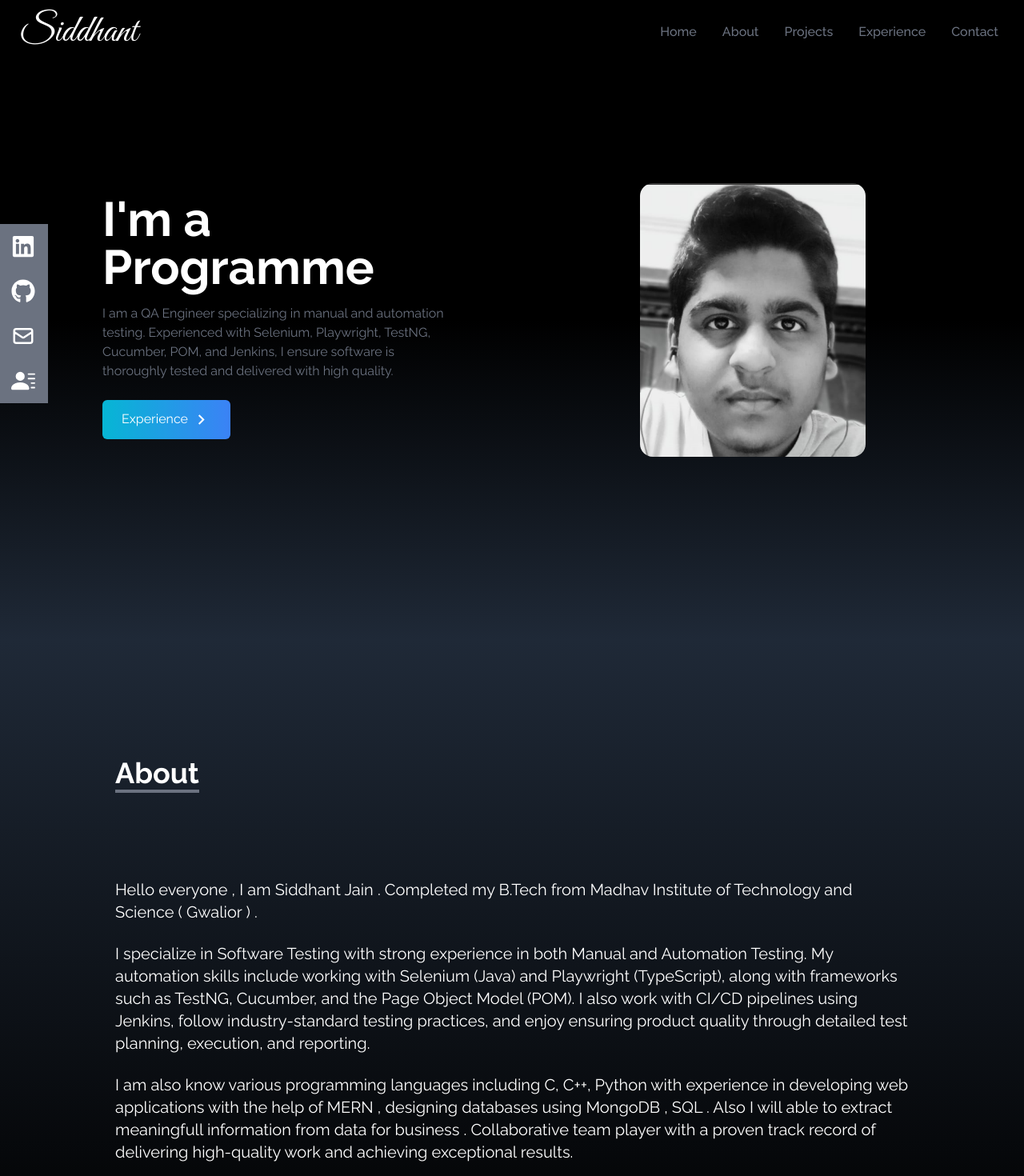
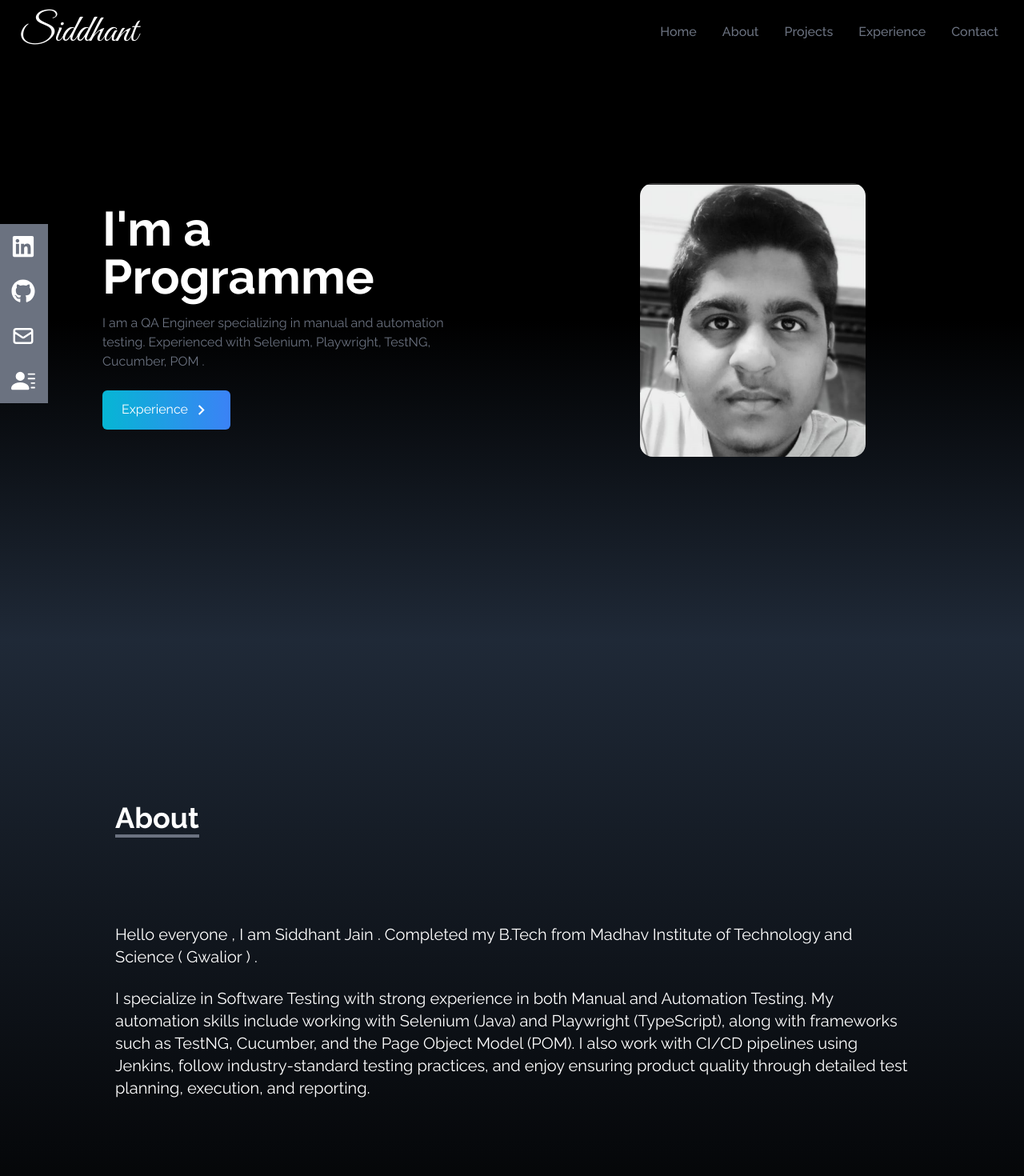
Before and after one commit to sidjain13/my_portfolio, a React (Create React App) app: page / in a window 1280 px wide. Shown: the top 1470 px of the page at 80% size. Built offline with nearby package versions, Linux system fonts and the light colour scheme.

Commit message:
testing added1

```diff
--- a/src/components/About.jsx
+++ b/src/components/About.jsx
@@ -21,12 +21,12 @@ Completed my B.Tech from Madhav Institute of Technology and Science
         </p>
         <br />
 
-        <p className='text-xl'>
+        {/* <p className='text-xl'>
         I am also know various programming languages including C, C++, Python with
 experience in developing web applications with the help of MERN , designing
 databases using MongoDB , SQL . Also I will able to extract meaningfull information
 from data for business . Collaborative team player with a proven track record of
-delivering high-quality work and achieving exceptional results.</p>
+delivering high-quality work and achieving exceptional results.</p> */}
       </div>
     </div>
   )
--- a/src/components/Home.jsx
+++ b/src/components/Home.jsx
@@ -52,7 +52,7 @@ const Home = () => {
             <h2 className='text-white font-bold text-4xl sm:text-6xl '>I'm a </h2>
             <h2 className='text-white font-bold text-4xl sm:text-6xl '>{typeEffect}</h2>
 
-                  <p className='text-gray-500 py-4 max-w-md '>I am a QA Engineer specializing in manual and automation testing. Experienced with Selenium, Playwright, TestNG, Cucumber, POM, and Jenkins, I ensure software is thoroughly tested and delivered with high quality.
+                  <p className='text-gray-500 py-4 max-w-md '>I am a QA Engineer specializing in manual and automation testing. Experienced with Selenium, Playwright, TestNG, Cucumber, POM .
 </p>
 
             <div>
```
